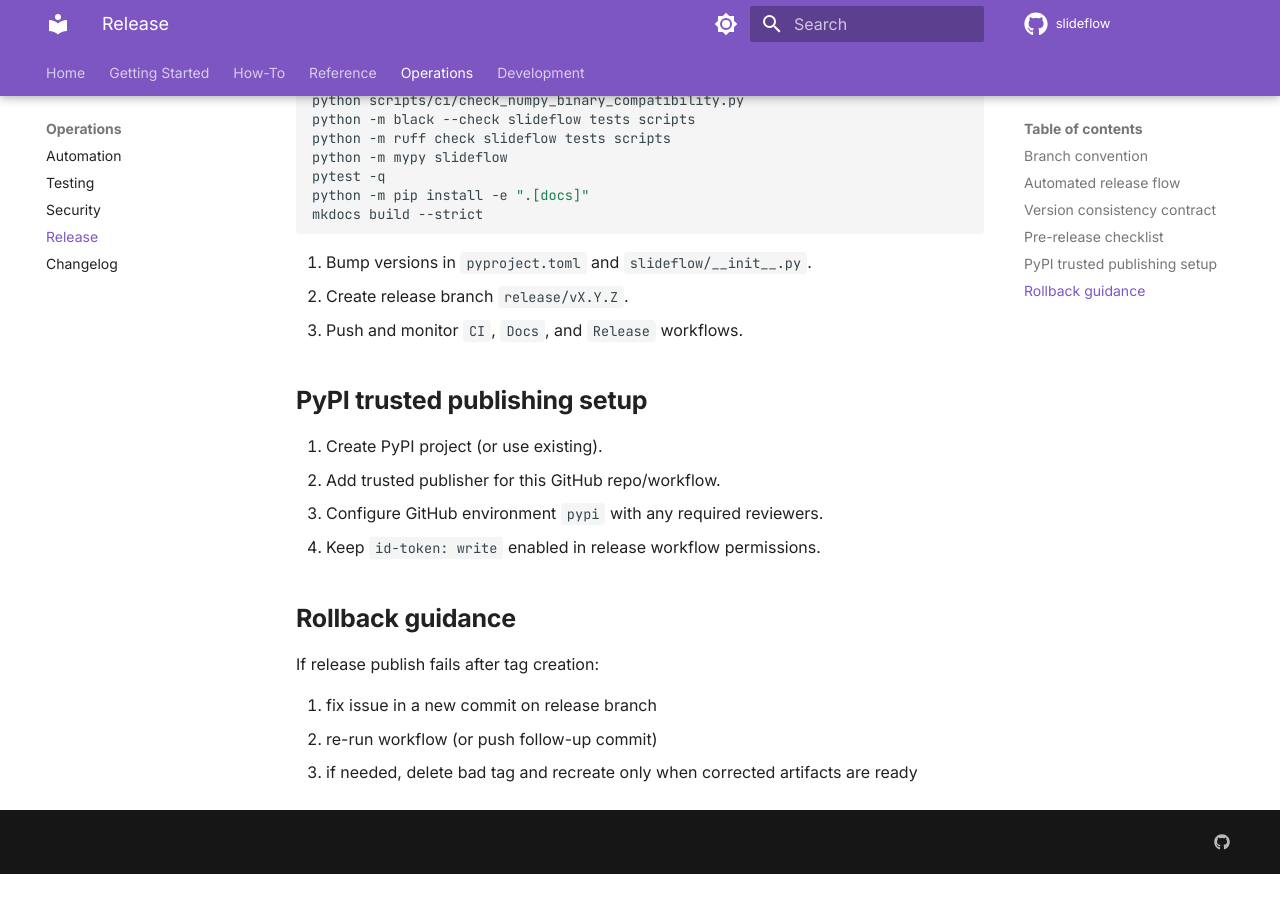
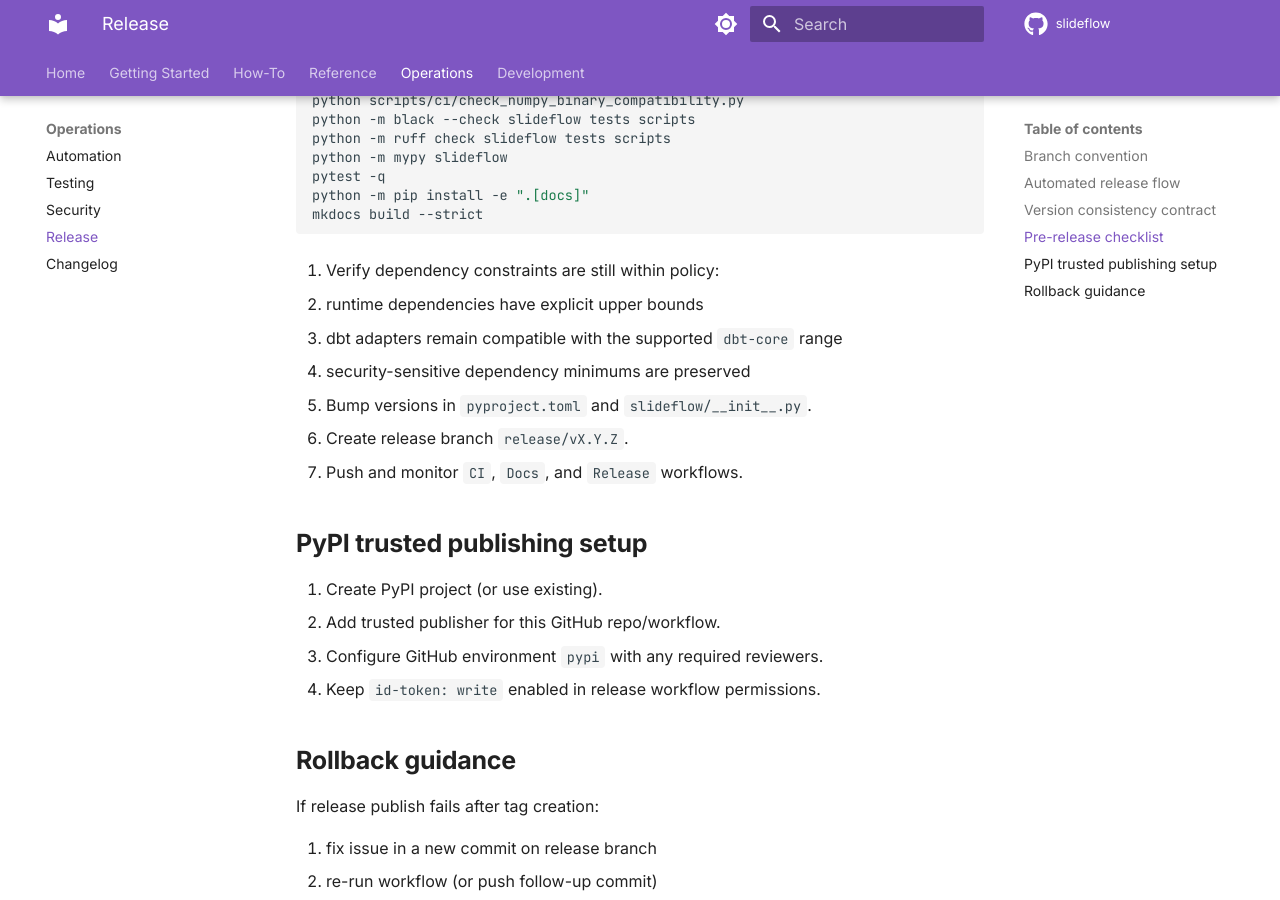
Before and after one commit to joe-broadhead/slideflow, an MkDocs documentation site: the page built from docs/release-process.md, in a window 1280 px wide and 900 px high, scrolled down 1666 px. Built offline with MkDocs 1.6.1 and Material for MkDocs 9.7.7, drawn with Linux system fonts in a browser that asks for light colours; comment, search, counter and statistics services are not loaded; before the commit the page ends 2540 px from its top, so only the background shows below that.

Commit message:
build: harden dependency constraints for runtime stability

````diff
--- a/docs/release-process.md
+++ b/docs/release-process.md
@@ -66,9 +66,15 @@
 mkdocs build --strict
 ```
 
-4. Bump versions in `pyproject.toml` and `slideflow/__init__.py`.
-5. Create release branch `release/vX.Y.Z`.
-6. Push and monitor `CI`, `Docs`, and `Release` workflows.
+4. Verify dependency constraints are still within policy:
+
+- runtime dependencies have explicit upper bounds
+- dbt adapters remain compatible with the supported `dbt-core` range
+- security-sensitive dependency minimums are preserved
+
+5. Bump versions in `pyproject.toml` and `slideflow/__init__.py`.
+6. Create release branch `release/vX.Y.Z`.
+7. Push and monitor `CI`, `Docs`, and `Release` workflows.
 
 ## PyPI trusted publishing setup
 
````
Also changed, not shown: CONTRIBUTING.md (+11 -0 lines), docs/contributing.md (+9 -0 lines), pyproject.toml (+19 -19 lines).
